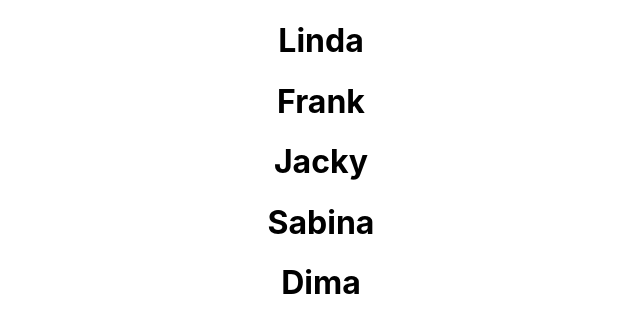
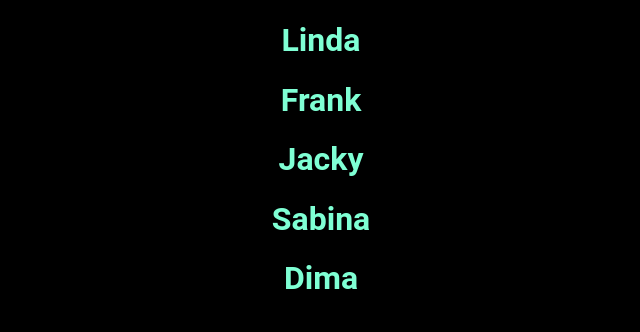
Before and after one commit to dbondariev/monster-rolodex, a React (Create React App) app: page / in a window 1280 px wide. Shown: the top 332 px of the page, without its empty margins (319-959 px from the left). Built offline with nearby package versions, Linux system fonts and the light colour scheme.

Commit message:
added some style

```diff
--- a/src/index.css
+++ b/src/index.css
@@ -5,6 +5,7 @@ body {
     sans-serif;
   -webkit-font-smoothing: antialiased;
   -moz-osx-font-smoothing: grayscale;
+  background-color: black;
 }
 
 code {
@@ -26,7 +27,7 @@ button {
   border-radius: 50px;
 }
 
-p{
-  font-family: 'Roboto', sans-serif;
+h1{
+  font-family: 'Roboto', sans-serif, 'Helvetica Neue', sans-serif;
   color: aquamarine;
 }
```
